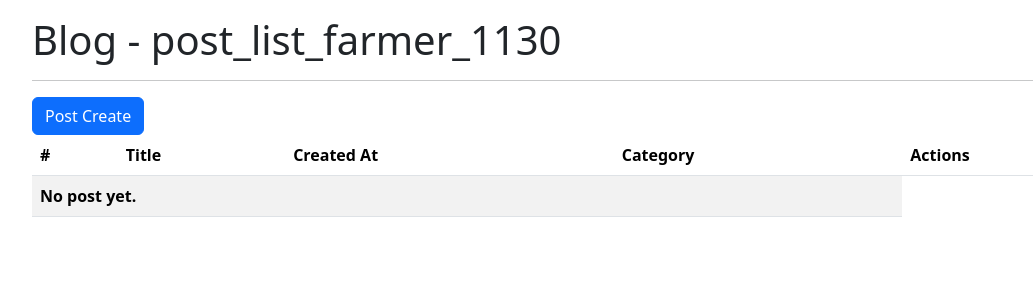
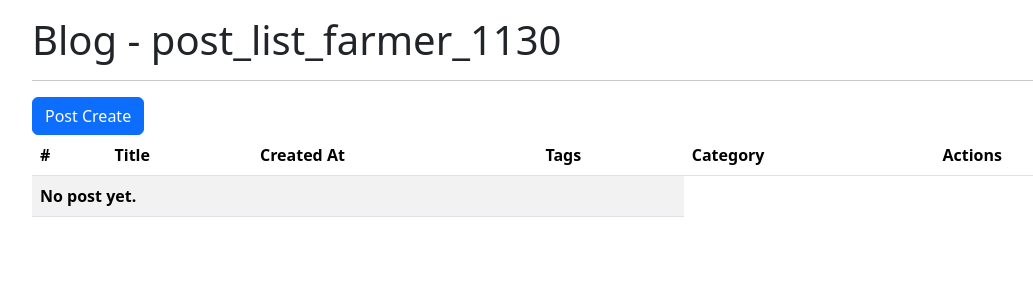
Before and after one commit to farmerlin731/django-blog-2410, a Django app: page /blog/posts/ in a window 1280 px wide. Shown: the top 300 px of the page, without its empty margins (50-1083 px from the left). Run offline with Django 5.2, Linux system fonts and the light colour scheme; data that the repository does not hold is empty; some libraries are stand-ins or nearby versions.

Commit message:
Add the tags column @ list-page.

```diff
--- a/blog/templates/blog/post_list.html
+++ b/blog/templates/blog/post_list.html
@@ -26,6 +26,9 @@
                     Created At
                 </th>
                 <th scope="col">
+                    Tags
+                </th>
+                <th scope="col">
                     Category
                 </th>
                 <th scope="col">
@@ -46,6 +49,9 @@
                         {{ post.created_at }}
                     </td>
                     <td>
+                        {{ post.tags.all|join:", " }}
+                    </td>
+                    <td>
                         {{ post.category.name }}
                     </td>
                     <td>
```
